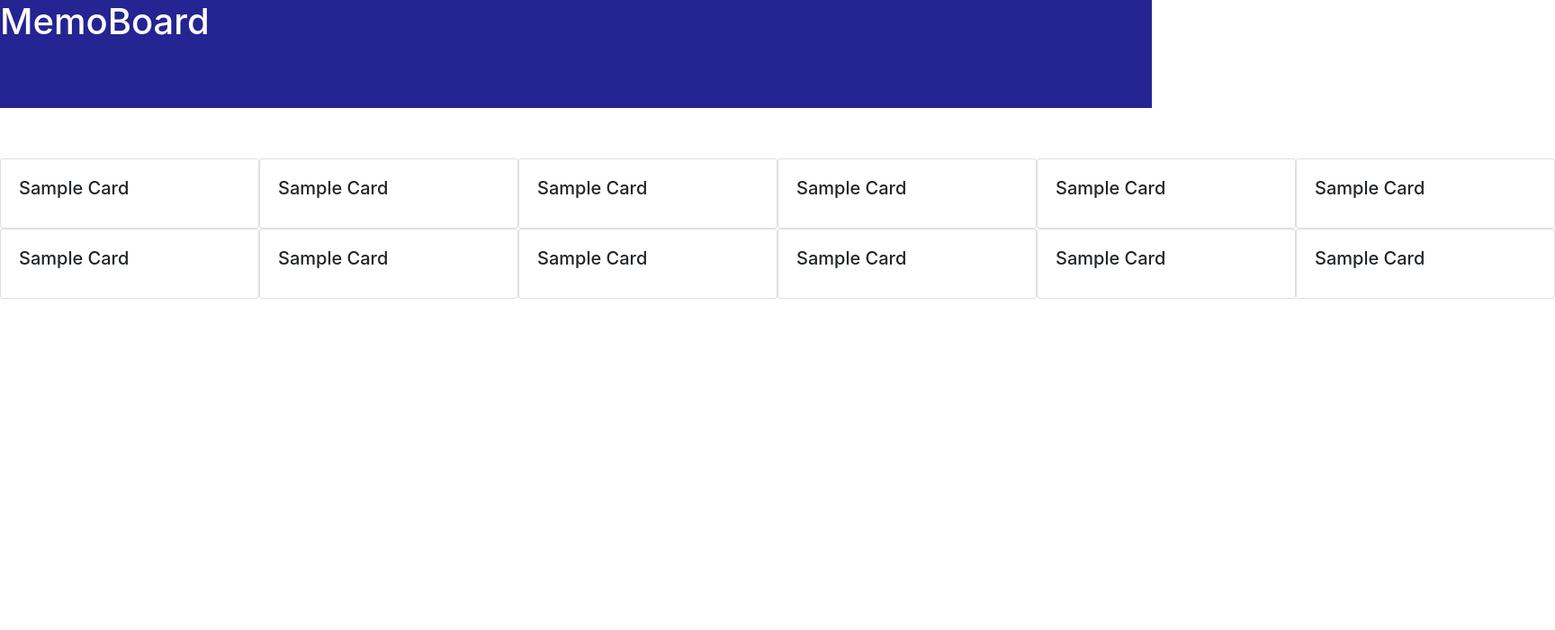
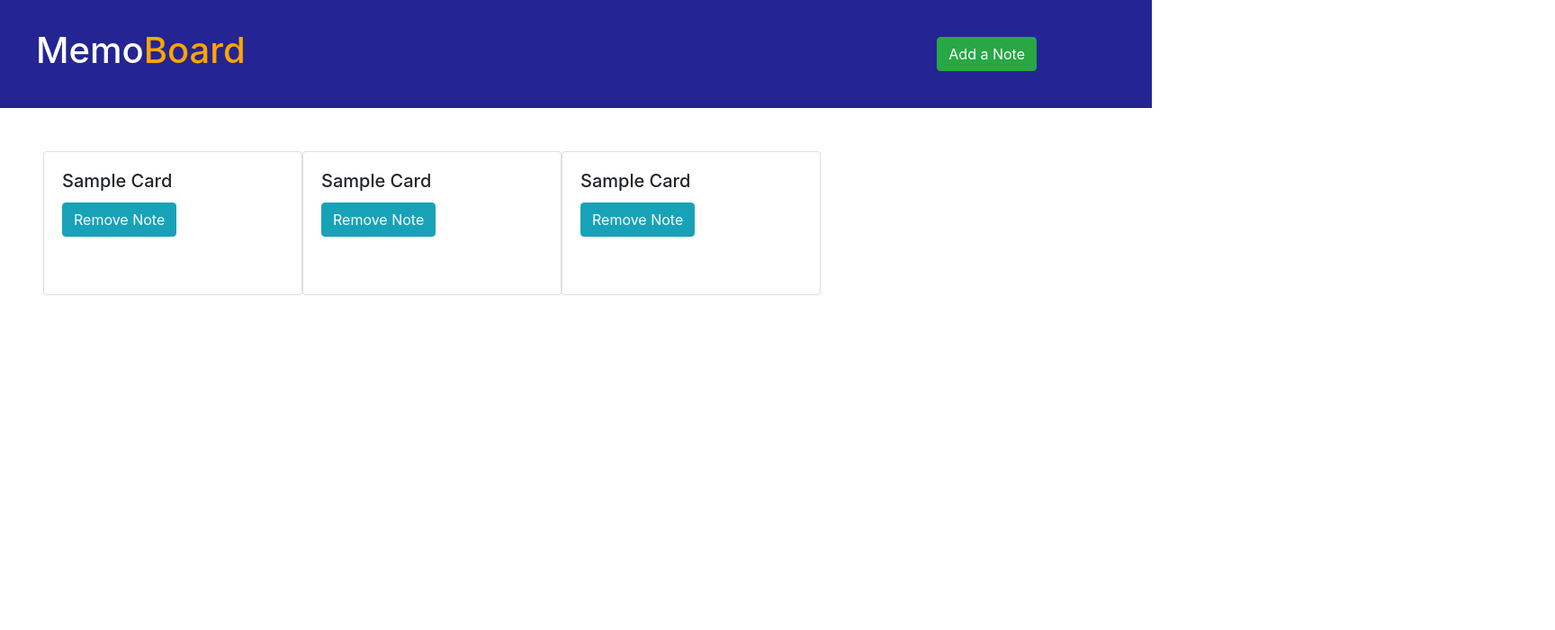
Before and after one commit to Niksutus/Niksutus.github.io, a React (Create React App) app: page / in a window 1280 px wide. Shown: the top 700 px of the page at 90% size, 1728 px wide, since content can reach past the window. Built offline with nearby package versions, Linux system fonts and the light colour scheme.

Commit message:
The button for making the form appear works

```diff
--- a/src/App.js
+++ b/src/App.js
@@ -2,15 +2,29 @@ import './App.css';
 import Header from './components/Header/Header'
 import Main from './components/Main/Main'
 import Footer from './components/Footer/Footer'
+import React, { Component } from 'react';
+import MemoForm from './components/MemoForm/MemoForm'
 
-function App() {
+class App extends Component {
+  state = {
+    showMemoForm: false,
+  }
+
+  clickHandler = () => {
+    this.setState({showMemoForm:true})
+
+  }
+
+  render() {
     return (
       <div>
-      <Header />
+        <Header click={this.clickHandler}/>
         <Main />
         <Footer />
+        {this.state.showMemoForm && <MemoForm />}
       </div>
     );
   }
+}
 
 export default App;
--- a/src/components/Header/Header.css
+++ b/src/components/Header/Header.css
@@ -1,8 +1,17 @@
-header {
+#header {
     height: 15vh;
-    background: rgb(36, 36, 147)
+    background: rgb(36, 36, 147);
+    display: flex;
+    justify-content: space-between;
+    align-items: center;
+    padding-left: 2.5rem;
+    padding-right: 10%;
 }
 
 h1 {
     color: white;
 }
+
+#logo_color {
+    color: orange;
+}
--- a/src/components/Header/Header.js
+++ b/src/components/Header/Header.js
@@ -1,10 +1,14 @@
 import React from 'react';
 import './Header.css'
+import Button from 'react-bootstrap/Button';
 
-const header = () => {
+
+const header = (props) => {
     return (
-        <header>
-            <h1>MemoBoard</h1>
+        <header id="header">
+            <h1>Memo<span id="logo_color">Board</span></h1>
+            {/* <button onClick={props.click}>Add a note</button> */}
+            <Button onClick={props.click}variant="success">Add a Note</Button>
         </header>
     );
 };
--- a/src/components/Main/Main.css
+++ b/src/components/Main/Main.css
@@ -1,10 +1,17 @@
-main {
+* {
+    margin: 0;
+    padding: 0;
+    box-sizing: border-box;
+}
+
+#main {
     min-height: 76vh;
+    padding: 3rem;
 }
 
 #memo_grid {
 
     display: grid;
-    grid-template-columns: repeat(6, 1fr);
+    grid-template-columns: repeat(5, 1fr);
     grid-template-rows: auto;
 }
--- a/src/components/Main/Main.js
+++ b/src/components/Main/Main.js
@@ -1,27 +1,22 @@
-import React from 'react';
+import React, { Component } from 'react';
 import './Main.css'
 import Memo from '../Memo/Memo'
 
-const main = () => {
+
+
+class main extends Component {
+
+    render() {
         return (
-        <main >
-            <h1>The main contents will be here</h1>
+            <div id="main">
                 <div id="memo_grid">
                     <Memo />
                     <Memo />
                     <Memo />
-                <Memo />
-                <Memo />
-                <Memo />
-                <Memo />
-                <Memo />
-                <Memo />
-                <Memo />
-                <Memo />
-                <Memo />
                 </div>
-        </main>
+            </div>
         );
-};
+    }
+}
 
 export default main;
--- a/src/components/Memo/Memo.js
+++ b/src/components/Memo/Memo.js
@@ -1,14 +1,15 @@
 import React from 'react';
 import './Memo.css'
 import Card from 'react-bootstrap/Card';
-import 'bootstrap/dist/css/bootstrap.min.css';
+import Button from 'react-bootstrap/Button';
 
 const Memo = () => {
     return (
         // <div className="memo"></div>
-        <Card style={{width:'18rem'}}>
+        <Card style={{width:'18rem', height: '10rem'}}>
             <Card.Body>
                 <Card.Title>Sample Card</Card.Title>
+                <Button variant="info">Remove Note</Button>
             </Card.Body>
 
         </Card>
--- /dev/null
+++ b/src/components/MemoForm/MemoForm.js
@@ -0,0 +1,20 @@
+import React from 'react';
+import Form from 'react-bootstrap/Form';
+import 'bootstrap/dist/css/bootstrap.min.css';
+import Button from 'react-bootstrap/Button';
+
+const MemoForm = (props) => {
+    return (
+        <div>
+            <Form>
+                <Form.Group controlId="exampleForm.ControlTextarea1">
+                    <Form.Label>Please enter the text for your memo note here:</Form.Label>
+                    <Form.Control as="textarea" rows={3} />
+                    <Button variant="info" type="submit">Add a Note</Button>
+                </Form.Group>
+            </Form>
+        </div>
+    );
+};
+
+export default MemoForm;
```
Also changed, not shown: src/components/MemoForm/MemoForm.css (added), 1 other file (tests, documents, lock files or other folders). Lines whose indentation alone changed are shown as unchanged.
